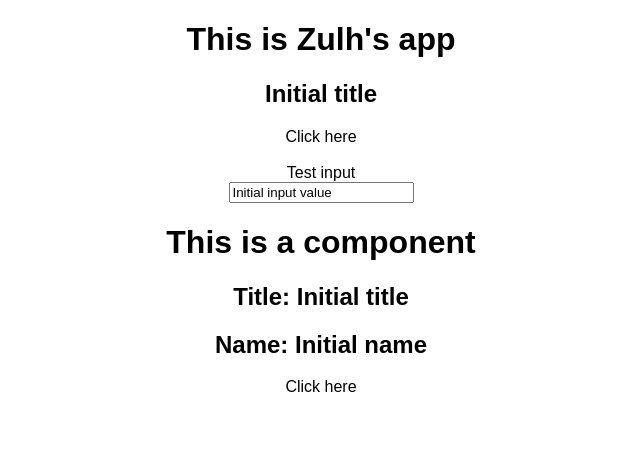
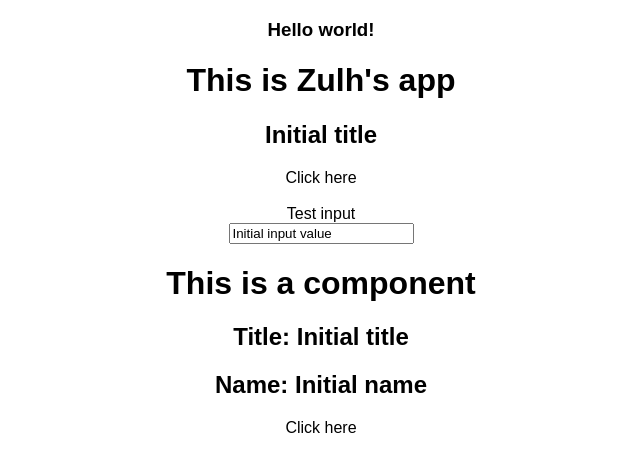
Before and after one commit to zulhfreelancer/react_tutorial, a React (Create React App) app: page / in a window 1280 px wide. Shown: the top 472 px of the page, without its empty margins (319-959 px from the left). Built offline with nearby package versions, Linux system fonts and the light colour scheme.

Commit message:
Conditionally rendering

```diff
--- a/src/App.js
+++ b/src/App.js
@@ -10,11 +10,17 @@ class App extends Component {
     this.state = {
       title: 'Initial title',
       name: 'Initial name',
-      nameInput: 'Initial input value'
+      nameInput: 'Initial input value',
+      shouldRenderTitle: true
     };
 
     this.onClick = this.onClick.bind(this);
     this.updateNameInput = this.updateNameInput.bind(this);
+  }
+
+  renderTitle() {
+    if (!this.state.shouldRenderTitle) { return null; } // render nothing
+    return <h3>Hello world!</h3>;
   }
 
   onClick() {
@@ -48,6 +54,7 @@ class App extends Component {
 
     return (
       <div className="App">
+        {this.renderTitle()}
         <h1>{title}</h1>
         <h2>{this.state.title}</h2>
         <div onClick={this.onClick}>Click here</div><br/>
```
